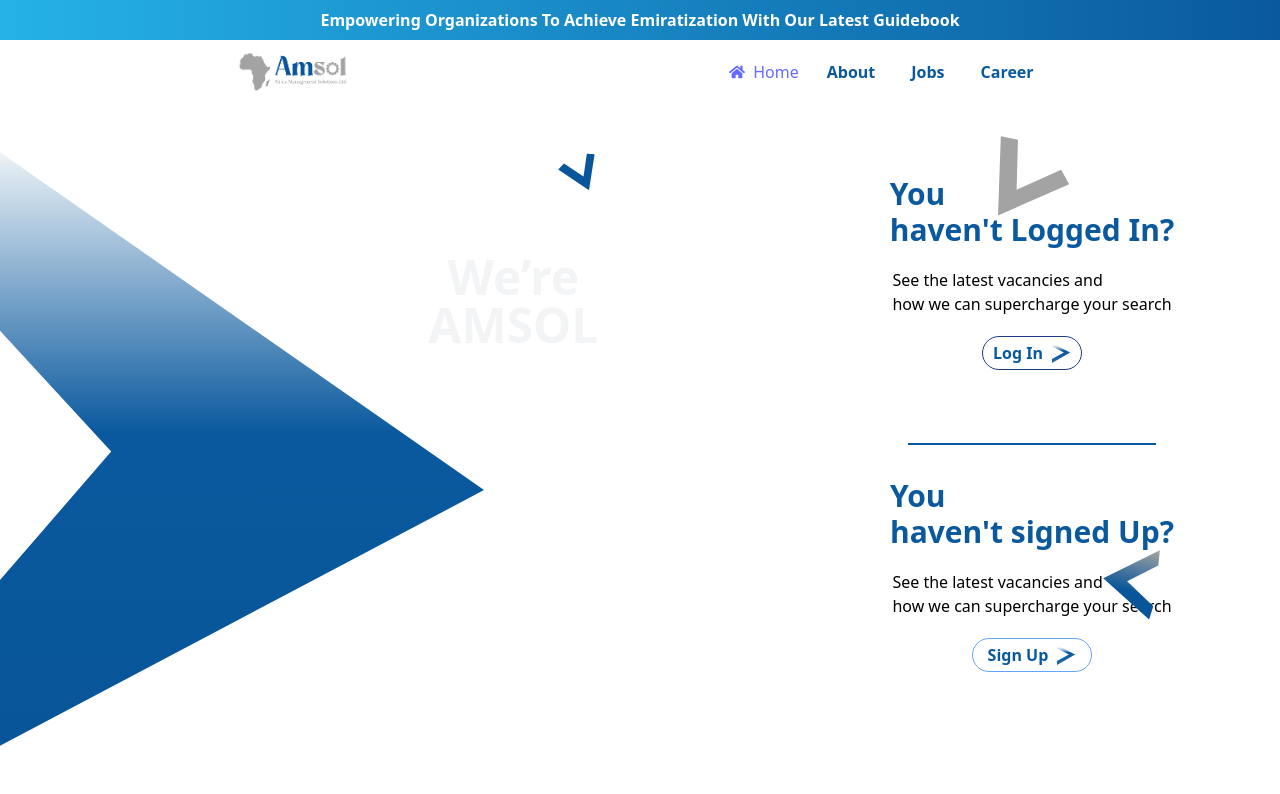
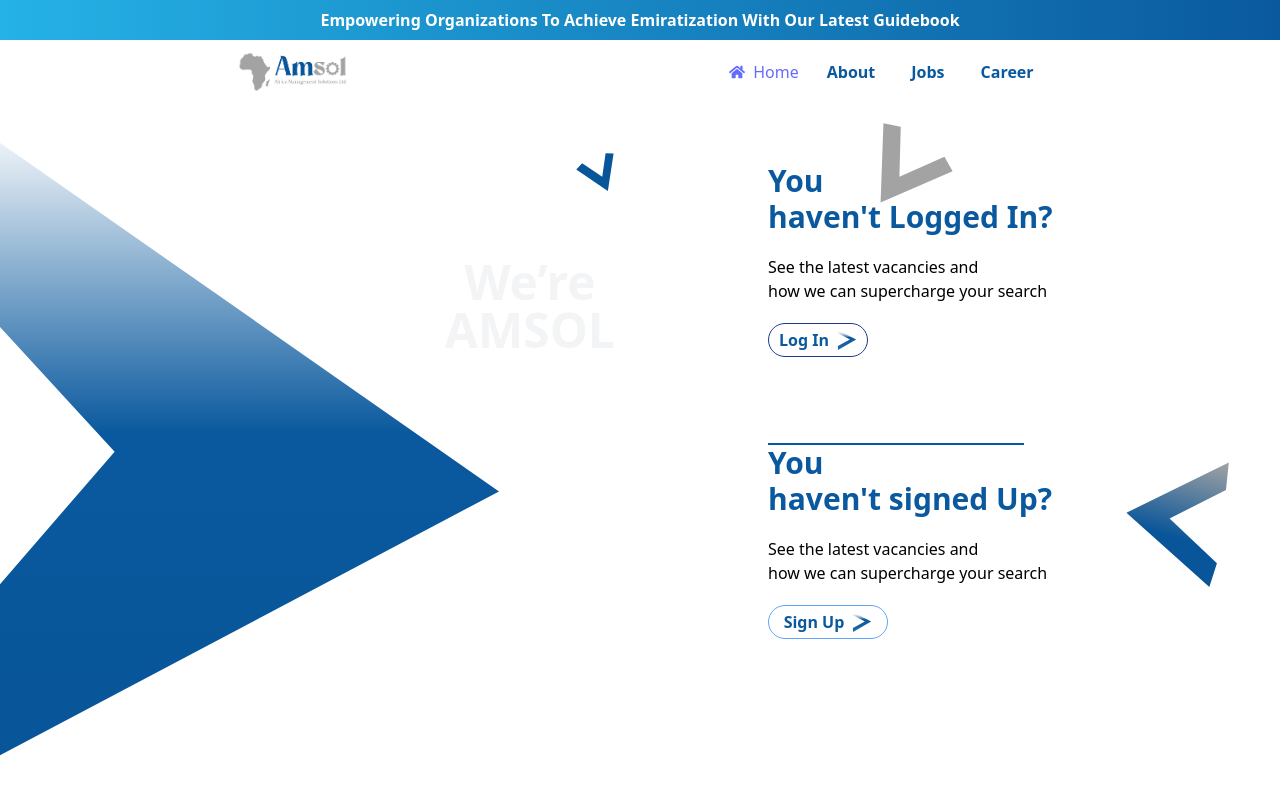
Before and after one commit to Tracy-miranja/AmsolForm, a React (Vite) app: page / in a window 1280 px wide. Shown: the top 794 px of the page. Built offline with nearby package versions, Linux system fonts and the light colour scheme.

Commit message:
made login responsive

```diff
--- a/src/RotationLandingPage.jsx
+++ b/src/RotationLandingPage.jsx
@@ -41,7 +41,6 @@ const RotationPandingPage = () => {
             <img src={logo} alt="hrOutsourcing" className="w-[110px]" />
           </div>
           <div>
-
             {/* Toggle Button for Small Screens */}
             <button
               onClick={toggleMenu}
@@ -131,8 +130,8 @@ const RotationPandingPage = () => {
         </div>
       </div>
 
-      <div className="flex flex-col  w-[100%] h-[180vh] gap-10 md:w-full md:flex-row">
-        <div className="flex w-[100%] h-[60vh] md:w-[60%] md:h-[60vh] lg:w-[60%] relative">
+      <div className="flex flex-col  w-[100%] h-[180vh] gap-10 md:w-full md:flex-row lg:gap-0">
+        <div className="flex w-[80%] h-[60vh] md:w-[60%] md:h-[60vh] lg:w-[60%] relative">
           <img
             src={topimg}
             className={`h-[4vh] md:h-[7vh] ml-[85%] md:w-[5%] absolute md:ml-[75%] mt-[40px] ${
@@ -146,7 +145,6 @@ const RotationPandingPage = () => {
             alt="vacancy"
           />
 
-
           <h1 className="absolute mt-[40%] w-[100%] -ml-[10%] text-center justify-center text-4xl md:mt-[20%] md:ml-[19%] flex flex-col font-extrabold md:text-5xl text-gray-100 ">
             We’re <br />
             AMSOL
@@ -158,10 +156,10 @@ const RotationPandingPage = () => {
           </h1>
         </div>
         {/* Second section */}
-        <div className="flex w-[100%] md:w-[40%] flex-col gap-5 items-center justify-center h-[80vh]">
+        <div className="flex w-[100%] md:w-[40%] flex-col gap-5  justify-center h-[80vh] lg:w-[40%] lg:gap-0">
           {/* Log in section */}
           <div
-            className="flex w-[100%] h-[35vh] items-center justify-center gap-5 flex-col relative parent-container"
+            className="flex w-[100%] h-[35vh] gap-5 flex-col relative parent-container"
             onMouseEnter={() => {
               setHoveredSection("login");
               setIsHovered(true);
@@ -211,7 +209,7 @@ const RotationPandingPage = () => {
           <div className="flex  items-center justify-center w-[50%] h-[2px] bg-[#0A599E] "></div>
           {/* Sign up section */}
           <div
-            className="flex h-[30vh] flex-col gap-5 items-center justify-center relative parent-container"
+            className="flex h-[30vh] flex-col gap-5  relative parent-container"
             onMouseEnter={() => {
               setHoveredSection("signup");
               setIsHovered(true);
```
Lines whose indentation alone changed are shown as unchanged.
